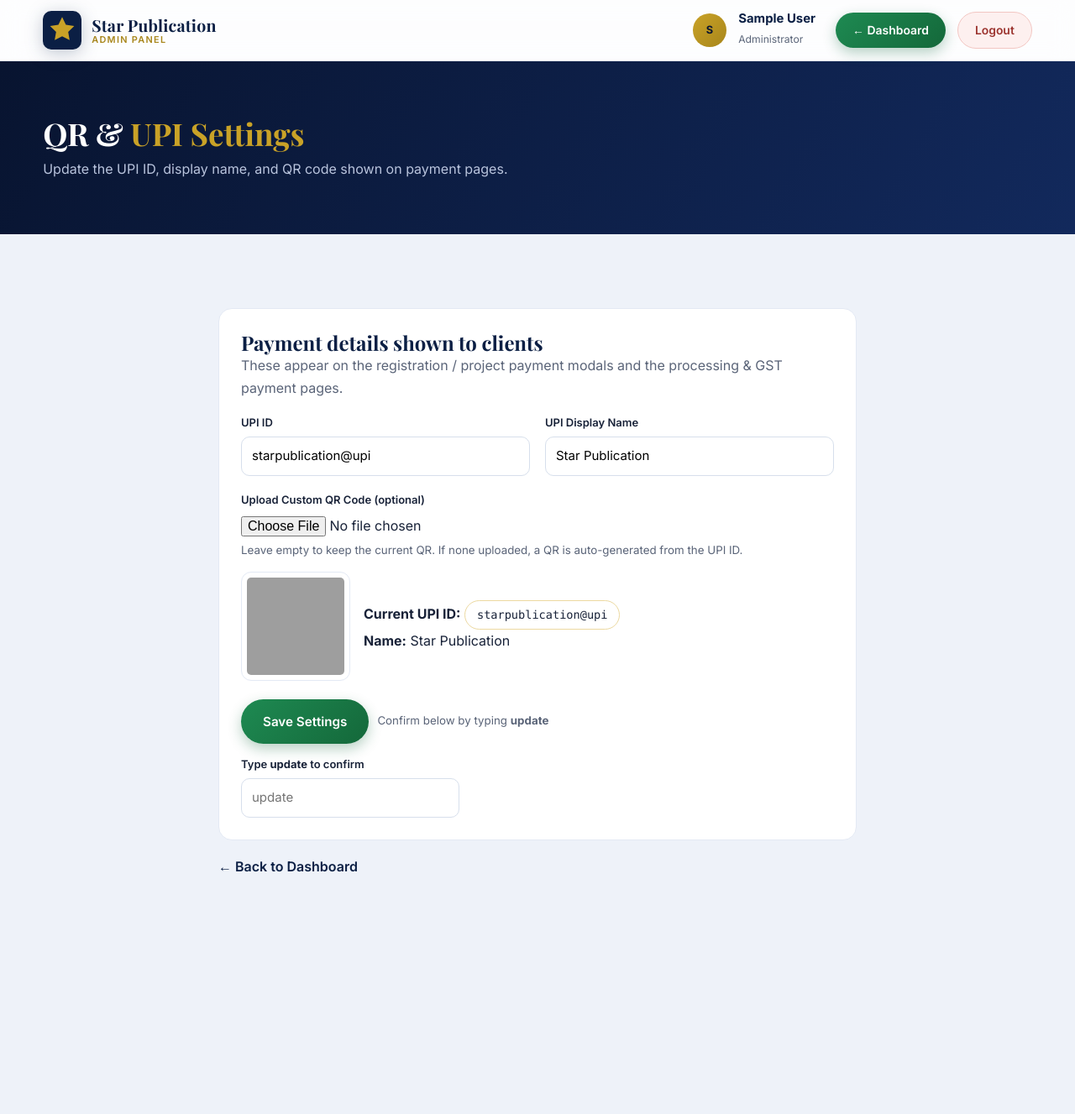
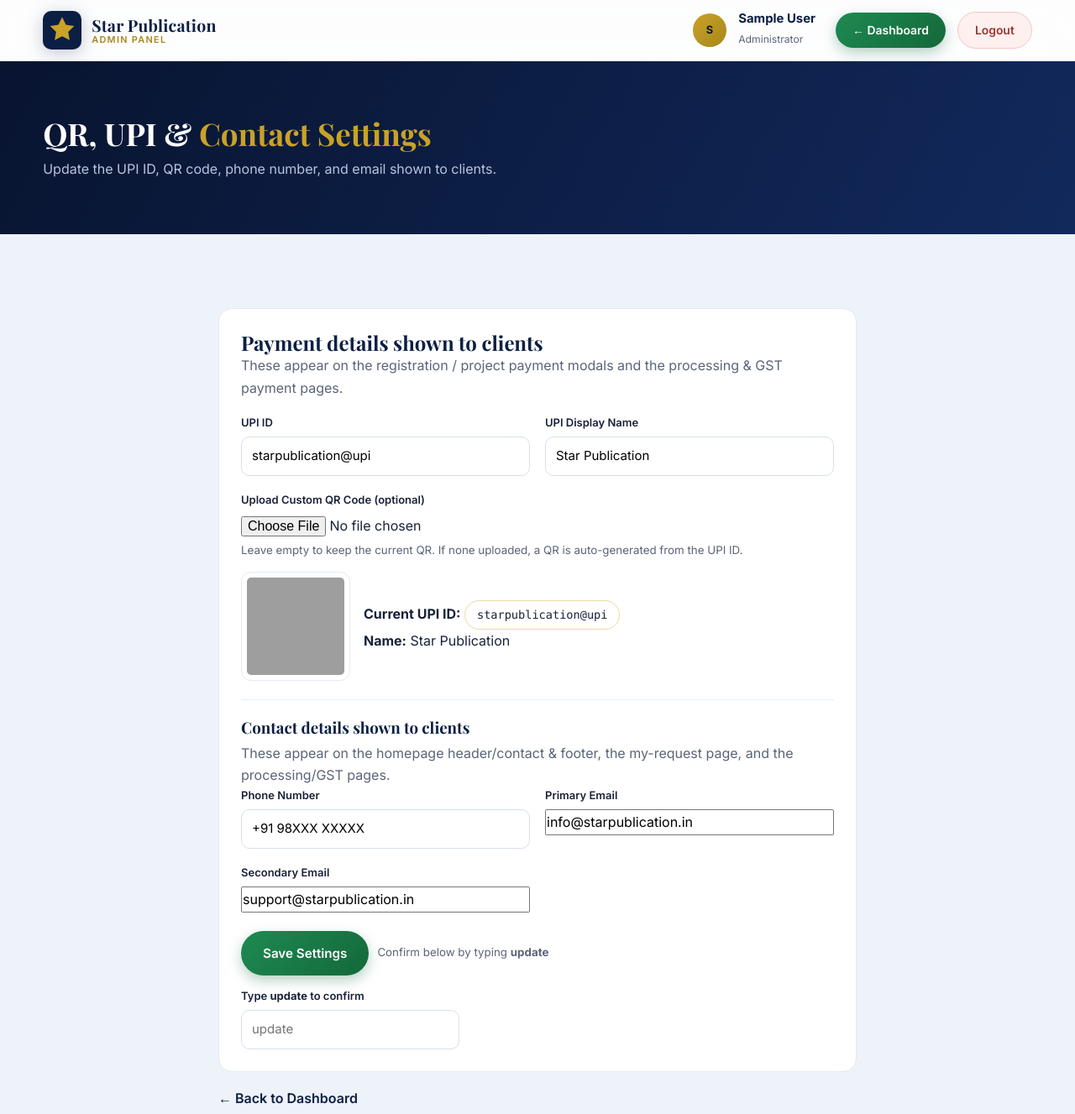
Before and after one commit to anrajkakarjat9983-art/star-publication, a PHP site: page /admin/settings.php in a window 1280 px wide. Shown: the top 1327 px of the page at 84% size. Before the commit the page ends 1039 px from the top, so only its background shows below. Run offline with PHP 8.4, Linux system fonts and the light colour scheme; the visitor is signed in with stand-in values (Sample User, id 1); data that the repository does not hold is empty; grey boxes are pictures that could not be loaded.

Commit message:
Admin settings: editable contact phone and email across homepage, dashboard, and order pages

```diff
--- a/admin/settings.php
+++ b/admin/settings.php
@@ -17,6 +17,9 @@ if ($_SERVER['REQUEST_METHOD'] === 'POST') {
     } else {
         $upiId   = trim((string)($_POST['upi_id'] ?? ''));
         $upiName = trim((string)($_POST['upi_name'] ?? ''));
+        $phone   = trim((string)($_POST['contact_phone'] ?? ''));
+        $email   = trim((string)($_POST['contact_email'] ?? ''));
+        $email2  = trim((string)($_POST['contact_email2'] ?? ''));
 
         $errors = [];
         if ($upiId === '' || !str_contains($upiId, '@')) {
@@ -24,6 +27,15 @@ if ($_SERVER['REQUEST_METHOD'] === 'POST') {
         }
         if ($upiName === '') {
             $errors[] = 'Enter the UPI display name.';
+        }
+        if ($phone === '') {
+            $errors[] = 'Enter the contact phone number.';
+        }
+        if ($email !== '' && !filter_var($email, FILTER_VALIDATE_EMAIL)) {
+            $errors[] = 'Enter a valid primary contact email.';
+        }
+        if ($email2 !== '' && !filter_var($email2, FILTER_VALIDATE_EMAIL)) {
+            $errors[] = 'Enter a valid secondary contact email.';
         }
 
         // Optional QR image upload
@@ -52,7 +64,7 @@ if ($_SERVER['REQUEST_METHOD'] === 'POST') {
             $msgType = 'error';
         } else {
             $upsert = $conn->prepare('INSERT INTO settings (k, v) VALUES (?, ?) ON DUPLICATE KEY UPDATE v = VALUES(v)');
-            $sets = ['upi_id' => $upiId, 'upi_name' => $upiName];
+            $sets = ['upi_id' => $upiId, 'upi_name' => $upiName, 'contact_phone' => $phone, 'contact_email' => $email, 'contact_email2' => $email2];
             if ($qrPath !== null) $sets['qr_path'] = $qrPath;
             $conn->query('START TRANSACTION');
             foreach ($sets as $k => $v) {
@@ -78,6 +90,9 @@ if ($_SERVER['REQUEST_METHOD'] === 'POST') {
 $upiId   = (string)($GLOBALS['SETTINGS']['upi_id'] ?? 'starpublication@upi');
 $upiName = (string)($GLOBALS['SETTINGS']['upi_name'] ?? 'Star Publication');
 $qrPath  = (string)($GLOBALS['SETTINGS']['qr_path'] ?? '');
+$cPhone  = (string)($GLOBALS['SETTINGS']['contact_phone'] ?? '+91 98XXX XXXXX');
+$cEmail  = (string)($GLOBALS['SETTINGS']['contact_email'] ?? 'info@starpublication.in');
+$cEmail2 = (string)($GLOBALS['SETTINGS']['contact_email2'] ?? 'support@starpublication.in');
 
 $adminName = htmlspecialchars((string)$_SESSION['admin_name']);
 ?>
@@ -129,8 +144,8 @@ $adminName = htmlspecialchars((string)$_SESSION['admin_name']);
 
 <header class="dash-hero">
   <div class="container">
-    <h1>QR &amp; <em>UPI Settings</em></h1>
-    <p>Update the UPI ID, display name, and QR code shown on payment pages.</p>
+    <h1>QR, UPI &amp; <em>Contact Settings</em></h1>
+    <p>Update the UPI ID, QR code, phone number, and email shown to clients.</p>
   </div>
 </header>
 
@@ -174,6 +189,25 @@ $adminName = htmlspecialchars((string)$_SESSION['admin_name']);
           </div>
         </div>
 
+        <hr style="border:none;border-top:1px solid #e8edf6;margin:22px 0">
+        <h3 style="margin:0 0 6px">Contact details shown to clients</h3>
+        <p class="muted" style="margin-top:0">These appear on the homepage header/contact &amp; footer, the my-request page, and the processing/GST pages.</p>
+
+        <div class="set-grid">
+          <div class="set-field">
+            <label for="contact_phone">Phone Number</label>
+            <input type="text" id="contact_phone" name="contact_phone" value="<?= htmlspecialchars($cPhone) ?>" placeholder="+91 98XXX XXXXX" required>
+          </div>
+          <div class="set-field">
+            <label for="contact_email">Primary Email</label>
+            <input type="email" id="contact_email" name="contact_email" value="<?= htmlspecialchars($cEmail) ?>" placeholder="info@starpublication.in">
+          </div>
+          <div class="set-field">
+            <label for="contact_email2">Secondary Email</label>
+            <input type="email" id="contact_email2" name="contact_email2" value="<?= htmlspecialchars($cEmail2) ?>" placeholder="support@starpublication.in">
+          </div>
+        </div>
+
         <div class="set-actions">
           <button class="btn btn-ok" type="submit">Save Settings</button>
           <small class="muted">Confirm below by typing <strong>update</strong></small>
--- a/config.php
+++ b/config.php
@@ -185,8 +185,11 @@ $conn->query(
 
 function settings_defaults(): array {
     return [
-        'upi_id'   => 'starpublication@upi',
-        'upi_name' => 'Star Publication',
+        'upi_id'        => 'starpublication@upi',
+        'upi_name'      => 'Star Publication',
+        'contact_phone' => '+91 98XXX XXXXX',
+        'contact_email'      => 'info@starpublication.in',
+        'contact_email2'     => 'support@starpublication.in',
     ];
 }
 
--- a/dashboard.php
+++ b/dashboard.php
@@ -100,7 +100,7 @@ $lastReq = $qr->get_result()->fetch_assoc();
         </tbody>
       </table>
       <div class="profile-foot">
-        <p>Need a writing order? Call +91 98XXX XXXXX or email info@starpublication.in</p>
+        <p>Need a writing order? Call <?= htmlspecialchars((string)($SETTINGS['contact_phone'] ?? '+91 98XXX XXXXX')) ?> or email <?= htmlspecialchars((string)($SETTINGS['contact_email'] ?? 'info@starpublication.in')) ?></p>
         <a class="btn btn-primary btn-sm" href="order.php">Place an Enquiry</a>
       </div>
     </div>
--- a/order.php
+++ b/order.php
@@ -172,7 +172,7 @@ function upi_qr_url(string $upi, string $pn, string $amount, string $tn = ''): s
       <?php if ($status === 'rejected'): ?>
         <div class="flow-card" style="margin-bottom:22px;border-left:5px solid #a03030;">
           <h2>Previous request was not approved</h2>
-          <p>Please contact our team at +91 98XXX XXXXX for details, or place a fresh enquiry below.</p>
+          <p>Please contact our team at <?= htmlspecialchars((string)($SETTINGS['contact_phone'] ?? '+91 98XXX XXXXX')) ?> for details, or place a fresh enquiry below.</p>
         </div>
       <?php endif; ?>
       <div class="flow-card center-card reveal in">
```
Also changed, not shown: api_settings.php (+6 -3 lines), index.html (+37 -6 lines).
